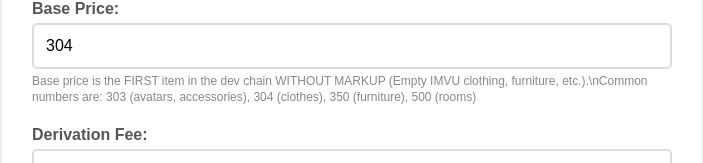
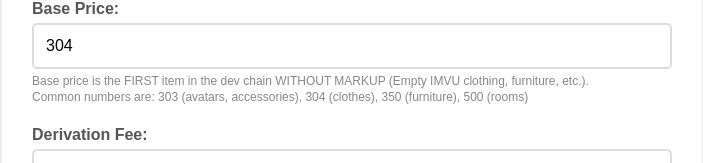
Before and after one commit to flexfactorvu/profitcalculator, a plain HTML site: page index.html in a window 1280 px wide. Shown: the part 212-375 px from the top of the page, without its empty margins (288-991 px from the left). Drawn offline with Linux system fonts and the light colour scheme.

Commit message:
Update index.html

```diff
--- a/index.html
+++ b/index.html
@@ -131,7 +131,7 @@
         <div class="input-group">
             <label for="basePrice">Base Price:</label>
             <input type="number" id="basePrice" step="1" placeholder="Enter base price" value="304">
-            <div class="field-explanation">Base price is the FIRST item in the dev chain WITHOUT MARKUP (Empty IMVU clothing, furniture, etc.).\nCommon numbers are: 303 (avatars, accessories), 304 (clothes), 350 (furniture), 500 (rooms)</div>
+            <div class="field-explanation">Base price is the FIRST item in the dev chain WITHOUT MARKUP (Empty IMVU clothing, furniture, etc.).<br>Common numbers are: 303 (avatars, accessories), 304 (clothes), 350 (furniture), 500 (rooms)</div>
         </div>
 
         <div class="input-group">
```
